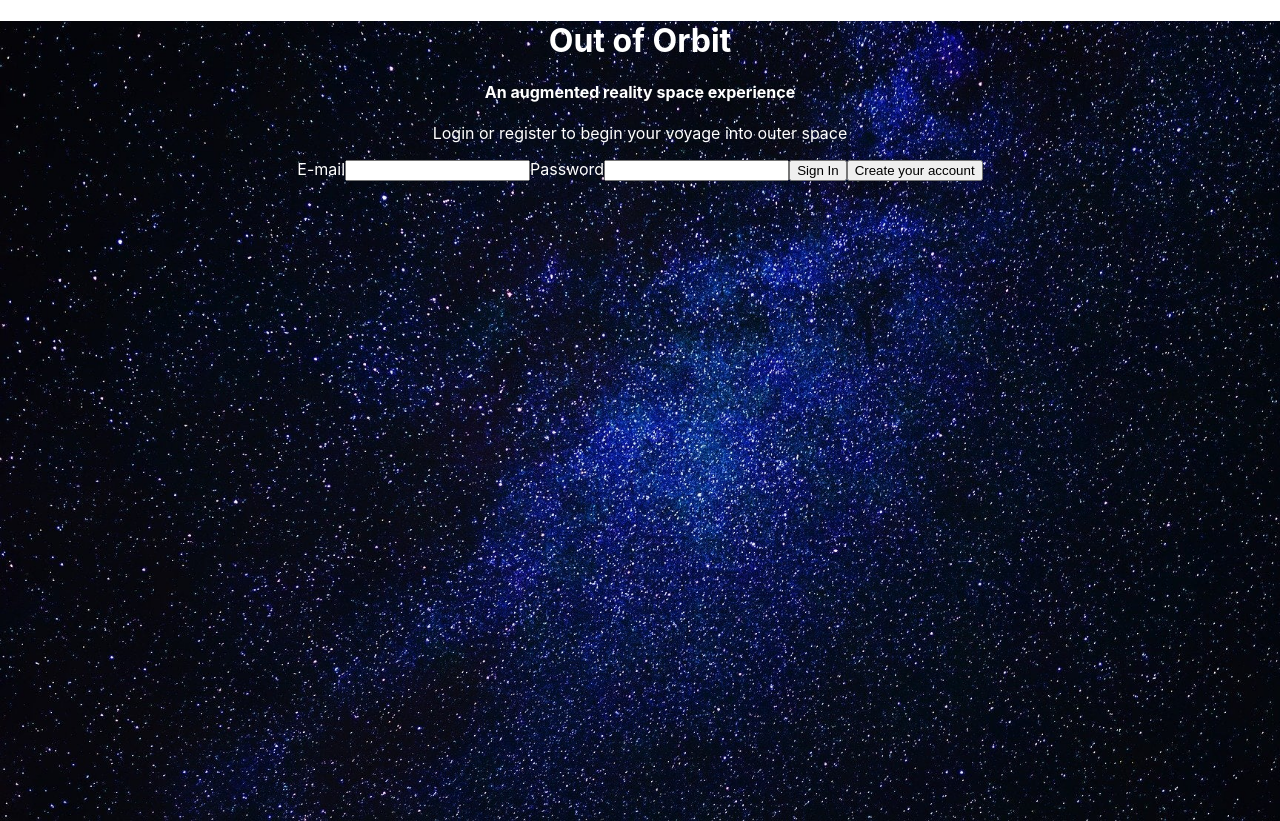
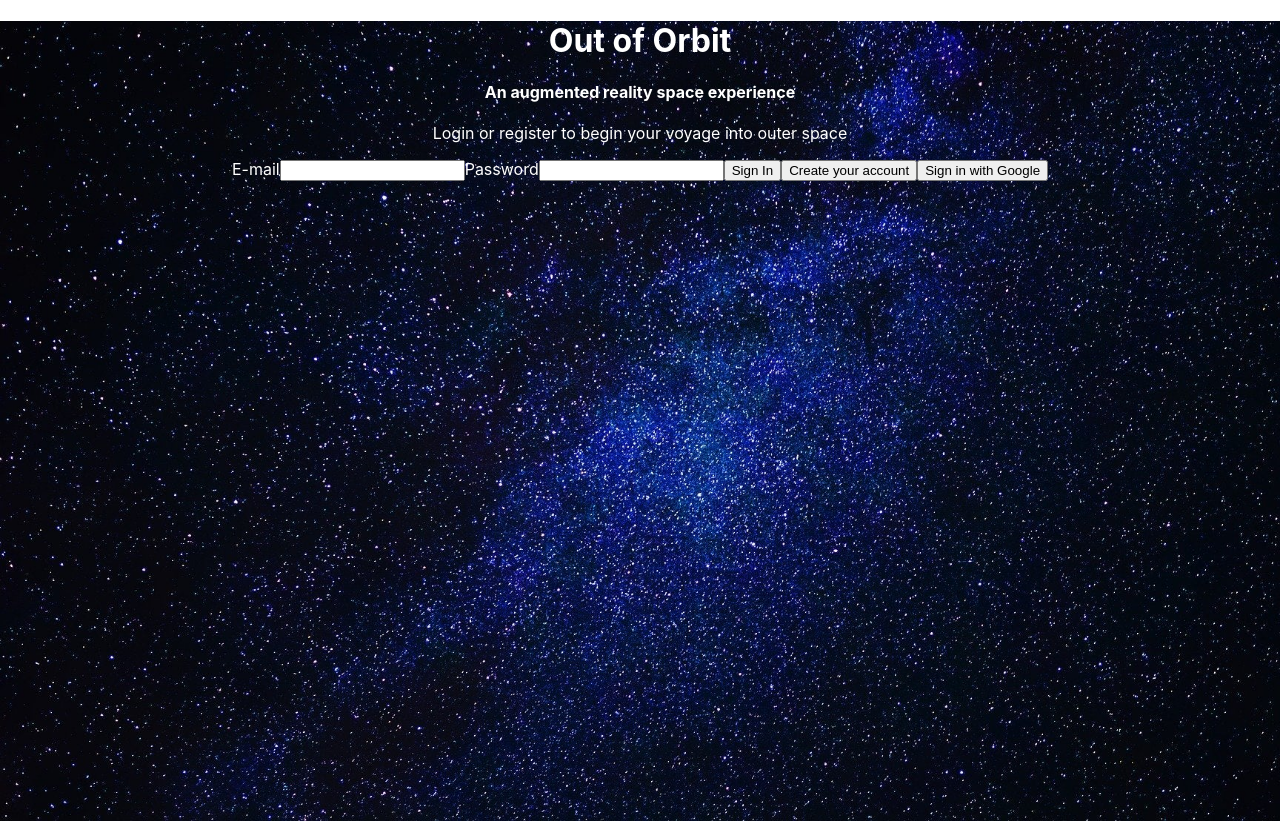
Before and after one commit to kapppa-joe/space-app-frontend, a React (Create React App) app: page / in a window 1280 px wide. Built offline with nearby package versions, Linux system fonts and the light colour scheme; no server answers.

Commit message:
Revert "google login removed"
This reverts commit 1876ee1bc2ba79395f500f82015b70bffdb988a8.

```diff
--- a/src/components/Login.jsx
+++ b/src/components/Login.jsx
@@ -1,6 +1,7 @@
 import { useState, useEffect } from "react";
 import { Redirect } from "react-router";
-import { auth } from "../firebase";
+import { app, auth } from "../firebase";
+import { signInWithPopup, GoogleAuthProvider } from "firebase/auth";
 import { setDefaults } from "../db";
 import { useAuthState } from "react-firebase-hooks/auth";
 
@@ -18,6 +19,22 @@ export default function UserAuth() {
       resetForm();
     }
   }, []);
+
+  const useGoogle = (event) => {
+    event.preventDefault();
+    const p = new GoogleAuthProvider();
+    signInWithPopup(auth, p)
+      .then((result) => {
+        // const credential = GoogleAuthProvider.credentialFromResult(result);
+        // const token = credential.accessToken;
+        // The signed-in user info.
+        const user = result.user;
+        setUsername(user.email);
+      })
+      .catch((error) => {
+        console.log(error);
+      });
+  };
 
   const signIn = (event) => {
     event.preventDefault();
@@ -45,10 +62,38 @@ export default function UserAuth() {
       .catch((error) => alert(error.message));
   };
 
+  // const signOutUser = () => {
+  //   auth
+  //     .signOut()
+  //     .then(() => {
+  //       setMessage("Hello there!");
+  //       setUsername("Guest");
+  //       setLoggedIn(false);
+  //     })
+  //     .catch((error) => alert(error.message));
+  // };
+
   const resetForm = () => {
     setEmail("");
     setPassword("");
   };
+
+  // // Test function , for later use in Planet.jsx
+  // const testDB = () => {
+  //   // Placeholders for useState
+  //   let trivia;
+  //   let answers;
+  //   let correct;
+  //   let question;
+  //   getObjectByName("sun").then((planetData) => {
+  //     //Array of trivia
+  //     trivia = planetData.trivia;
+  //     //array of answers
+  //     answers = planetData.questions.answers;
+  //     correct = planetData.questions.correct;
+  //     question = planetData.questions.question;
+  //   });
+  // };
 
   if (user) {
     return <Redirect to="/onboarding" />;
@@ -59,6 +104,8 @@ export default function UserAuth() {
       <h1>Out of Orbit</h1>
       <h4>An augmented reality space experience</h4>
       <p>Login or register to begin your voyage into outer space</p>
+
+      {!user ? (
         <div className="login__container">
           <form>
             <label htmlFor="email">E-mail</label>
@@ -75,14 +122,25 @@ export default function UserAuth() {
               value={password}
               onChange={(event) => setPassword(event.target.value)}
             />
-          <button className="login_signInButton" onClick={signIn} type="submit">
+            <button
+              className="login_signInButton"
+              onClick={signIn}
+              type="submit"
+            >
               Sign In
             </button>
             <button className="login_registerButton" onClick={register}>
               Create your account
             </button>
+
+            <button className="login_registerButton" onClick={useGoogle}>
+              Sign in with Google
+            </button>
           </form>
         </div>
+      ) : (
+        <>{/* <button onClick={signOutUser}>Sign Out</button> */}</>
+      )}
     </div>
   );
 }
```
Lines whose indentation alone changed are shown as unchanged.
